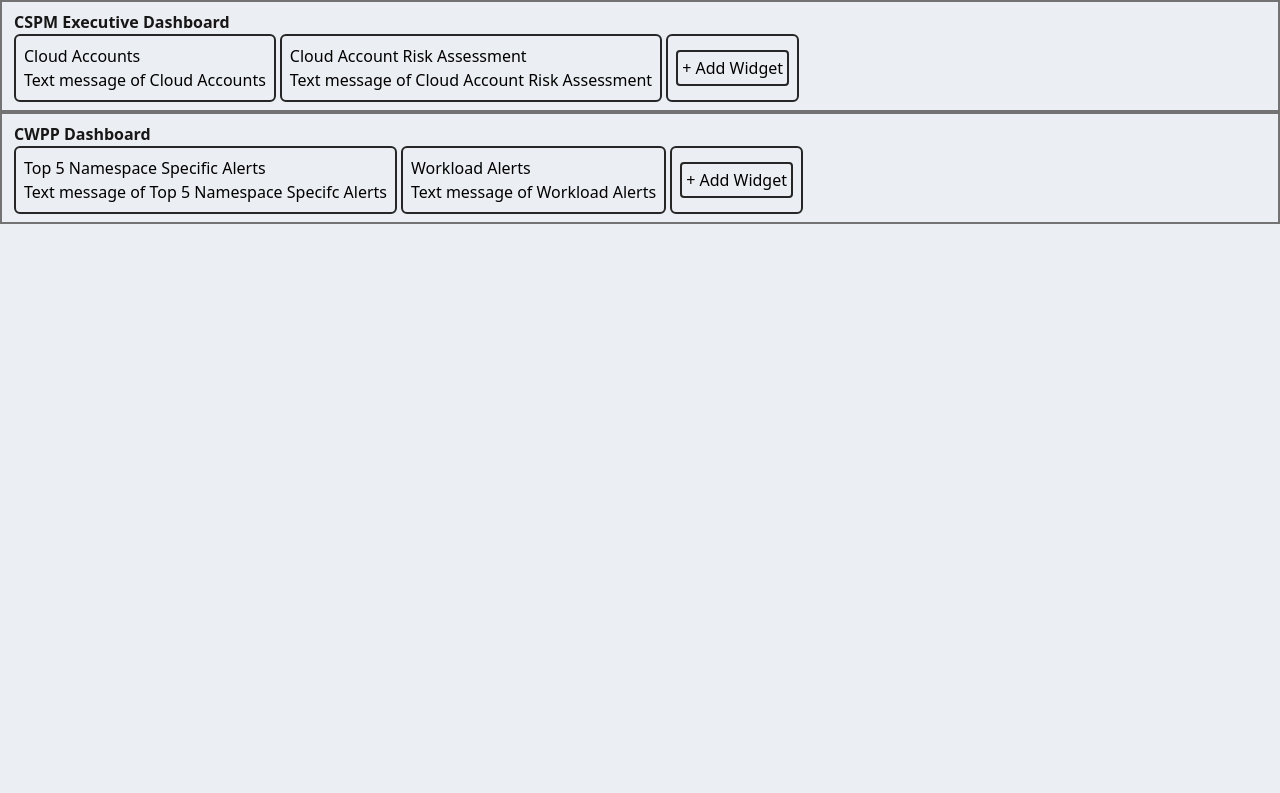
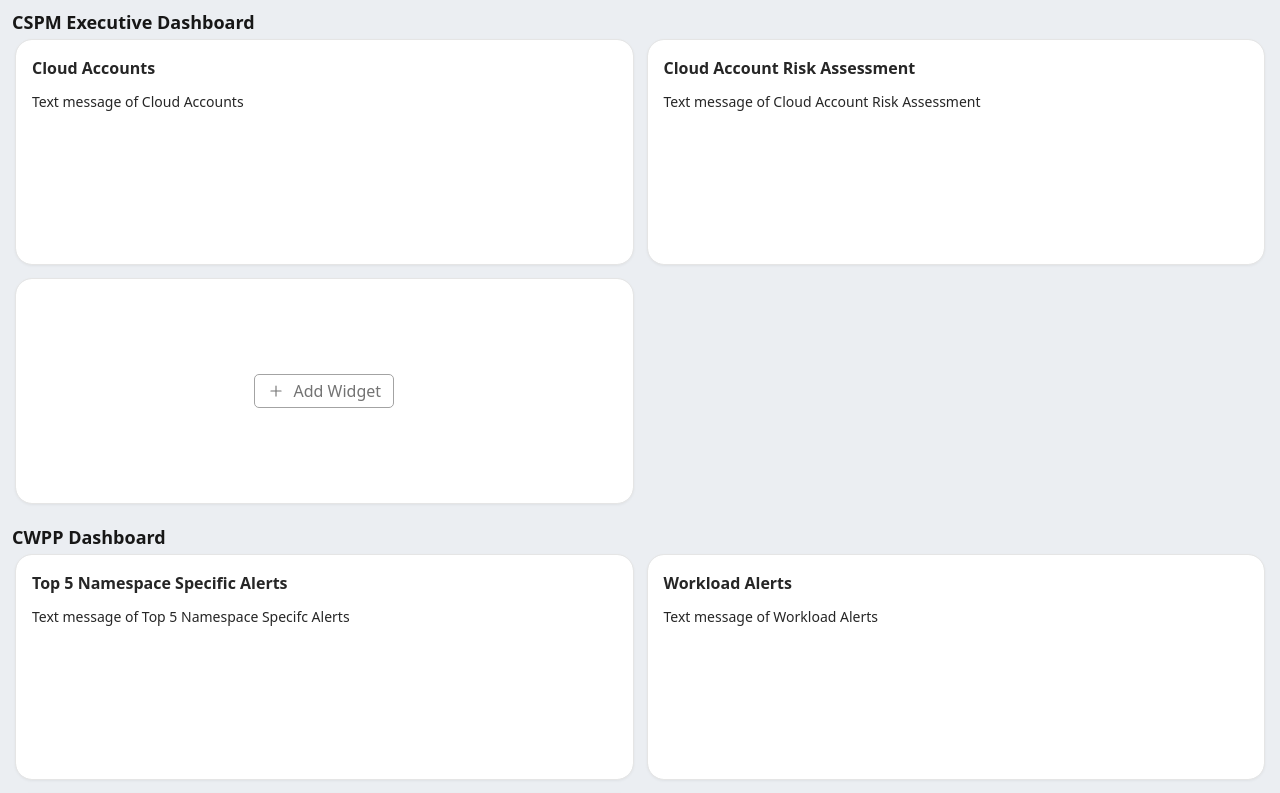
Before and after one commit to vaseemGit7/accuknox-assignment, a React (Vite) app: page / in a window 1280 px wide. Shown: the top 793 px of the page. Built offline with nearby package versions, Linux system fonts and the light colour scheme.

Commit message:
Update Category component

```diff
--- a/src/components/Category.jsx
+++ b/src/components/Category.jsx
@@ -1,11 +1,16 @@
 import { useSelector } from "react-redux";
 import AddModal from "./AddModal";
 import { useState } from "react";
+import { IonIcon } from "@ionic/react";
+import { useDispatch } from "react-redux";
+import { addOutline, closeOutline } from "ionicons/icons";
+import { toggleWidget } from "../actions/dataActions";
 
 const Category = ({ categoryId }) => {
   const data = useSelector((state) => state.dataReducer);
   const [dialogToggle, setDialogToggle] = useState(false);
   const [currentCategory, setCurrentCategory] = useState(null);
+  const dispatch = useDispatch();
 
   const category = data.categories.find(
     (category) => category.id === categoryId
@@ -19,37 +24,64 @@ const Category = ({ categoryId }) => {
     setDialogToggle((prevState) => !prevState);
   };
 
+  const handleToggleWidget = (widgetId) => {
+    dispatch(toggleWidget(categoryId, widgetId));
+  };
+
   console.log(currentCategory);
 
   return (
-    <div className="px-3 py-2 border-2 border-neutral-500">
-      <p className="text-base font-semibold text-neutral-900">
-        {category.name}
-      </p>
-      <div className="flex gap-1 overflow-x-scroll">
+    <div className="px-3 py-2">
+      <p className="text-lg font-semibold text-neutral-900">{category.name}</p>
+      <div
+        style={{
+          display: "grid",
+          gridTemplateColumns: "repeat(auto-fill, minmax(550px, 1fr))",
+          gap: "15px",
+        }}
+        className="p-1 overflow-x-scroll"
+      >
         <>
           {category.widgets.map(
             (widget) =>
               widget.widgetChecked && (
                 <div
-                  className="p-2 flex flex-col rounded-md border-2 border-neutral-800"
+                  className="p-4 h-56 flex flex-row justify-between rounded-2xl outline outline-1 outline-neutral-200 bg-[#ffffff] drop-shadow-sm relative group hover:scale-[1.015] "
                   key={widget.id}
                 >
-                  <p>{widget.widgetName}</p>
-                  <p>{widget.widgetText}</p>
+                  <div className="flex flex-col gap-3">
+                    <p className="text-base font-semibold text-neutral-800">
+                      {widget.widgetName}
+                    </p>
+                    <p className="text-sm font-medium text-neutral-800">
+                      {widget.widgetText}
+                    </p>
+                  </div>
+                  <div className="self-start">
+                    <button
+                      className="opacity-0 group-hover:opacity-100 border-none "
+                      onClick={() => handleToggleWidget(widget.id)}
+                    >
+                      <IonIcon
+                        icon={closeOutline}
+                        className=" text-neutral-600 text-xl cursor-pointer hover:scale-[1.05]"
+                      />
+                    </button>
+                  </div>
                 </div>
               )
           )}
         </>
-        <div className="p-2 flex items-center rounded-md border-2 border-neutral-800">
+        <div className="p-2 flex min-h-56 justify-center outline outline-1 outline-neutral-200 items-center rounded-2xl bg-[#ffffff] drop-shadow-sm">
           <button
-            className="border-2 border-neutral-800 rounded p-1"
+            className="flex gap-2 items-center outline outline-1 outline-neutral-400 text-neutral-500 font-medium rounded py-1 px-3 hover:bg-neutral-100"
             onClick={() => {
               handleCurrentCategory(category);
               handleDialogToggle();
             }}
           >
-            + Add Widget
+            <IonIcon icon={addOutline} className="text-lg" />
+            Add Widget
           </button>
         </div>
       </div>
```
